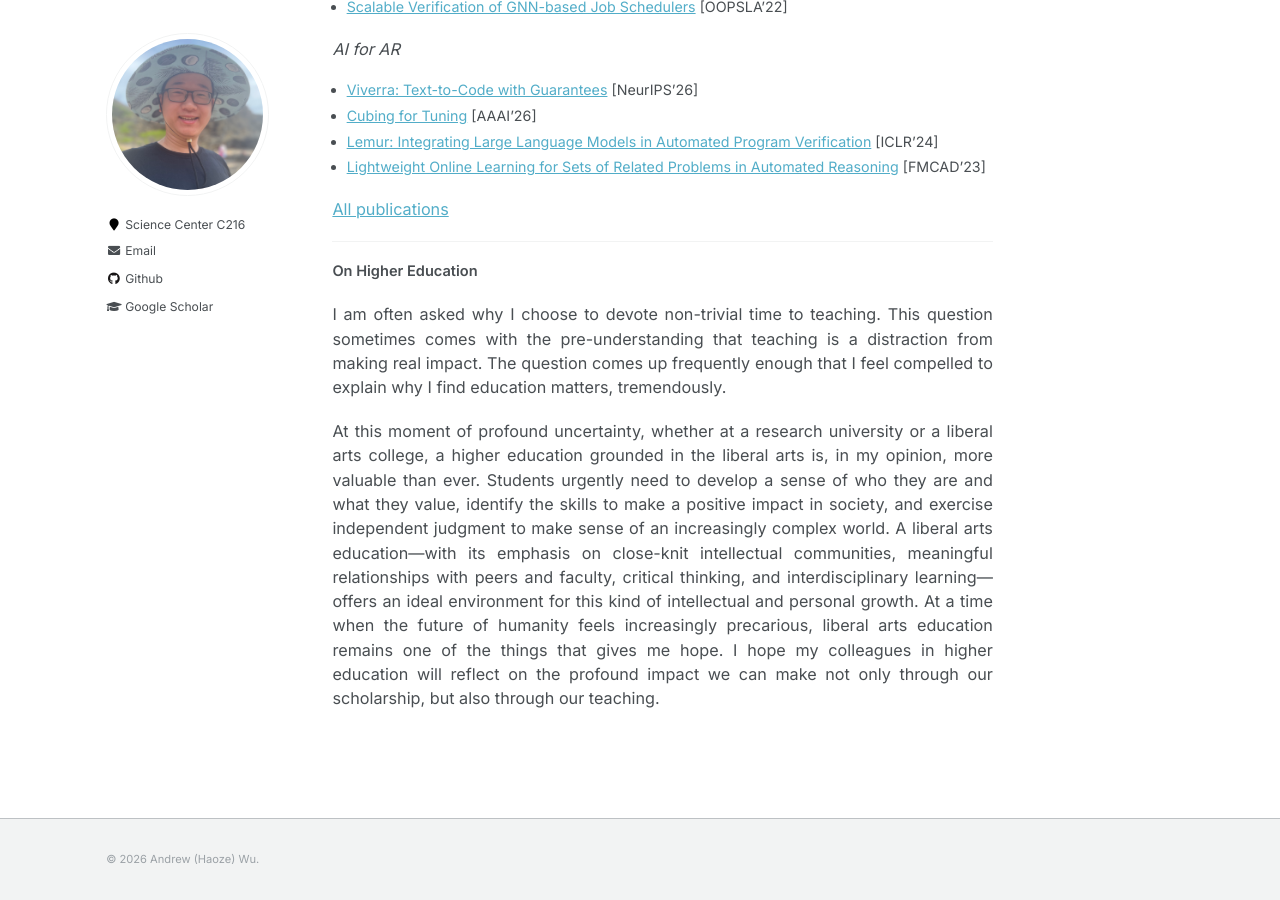
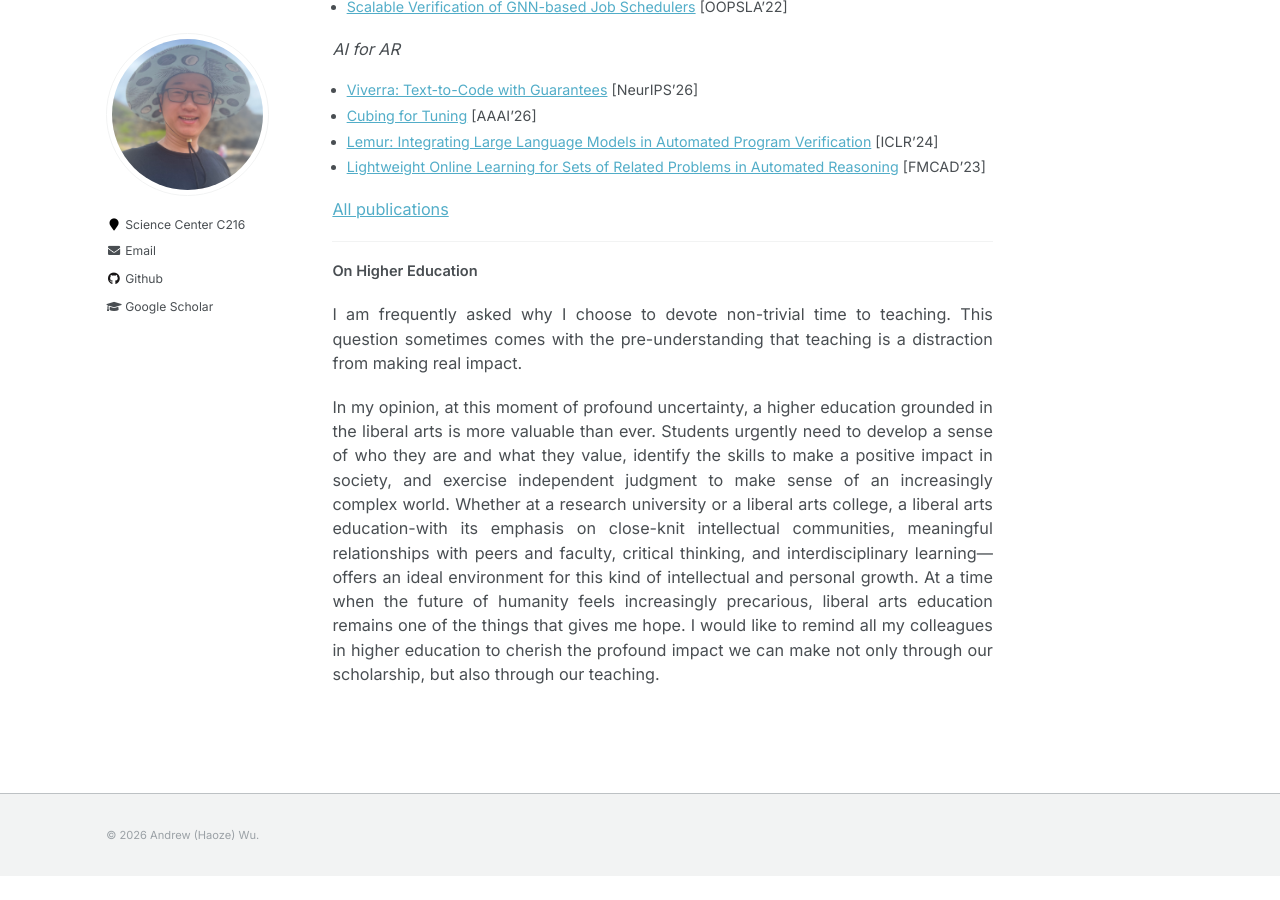
Before and after one commit to wu-haoze/wu-haoze.github.io, a Jekyll site: the page built from _pages/about.md, in a window 1280 px wide and 900 px high, scrolled down 723 px. Built offline with Jekyll 4.4.1, drawn with Linux system fonts in a browser that asks for light colours; after the commit the page ends 1599 px from its top, so only the background shows below that.

Commit message:
Update about.md

```diff
--- a/_pages/about.md
+++ b/_pages/about.md
@@ -39,7 +39,7 @@ I got my PhD at Stanford University in 2024, advised by Clark Barrett. Before th
 
 **On Higher Education**
 
-I am often asked why I choose to devote non-trivial time to teaching. This question sometimes comes with the  pre-understanding that teaching is a distraction from making real impact. The question comes up frequently enough that I feel compelled to explain why I find education matters, tremendously.
+I am frequently asked why I choose to devote non-trivial time to teaching. This question sometimes comes with the pre-understanding that teaching is a distraction from making real impact.
 
-At this moment of profound uncertainty, whether at a research university or a liberal arts college, a higher education grounded in the liberal arts is, in my opinion, more valuable than ever. Students urgently need to develop a sense of who they are and what they value, identify the skills to make a positive impact in society, and exercise independent judgment to make sense of an increasingly complex world. A liberal arts education—with its emphasis on close-knit intellectual communities, meaningful relationships with peers and faculty, critical thinking, and interdisciplinary learning—offers an ideal environment for this kind of intellectual and personal growth. At a time when the future of humanity feels increasingly precarious, liberal arts education remains one of the things that gives me hope.
-I hope my colleagues in higher education will reflect on the profound impact we can make not only through our scholarship, but also through our teaching.
+In my opinion, at this moment of profound uncertainty, a higher education grounded in the liberal arts is more valuable than ever. Students urgently need to develop a sense of who they are and what they value, identify the skills to make a positive impact in society, and exercise independent judgment to make sense of an increasingly complex world. Whether at a research university or a liberal arts college, a liberal arts education-with its emphasis on close-knit intellectual communities, meaningful relationships with peers and faculty, critical thinking, and interdisciplinary learning—offers an ideal environment for this kind of intellectual and personal growth. At a time when the future of humanity feels increasingly precarious, liberal arts education remains one of the things that gives me hope.
+I would like to remind all my colleagues in higher education to cherish the profound impact we can make not only through our scholarship, but also through our teaching.
```
